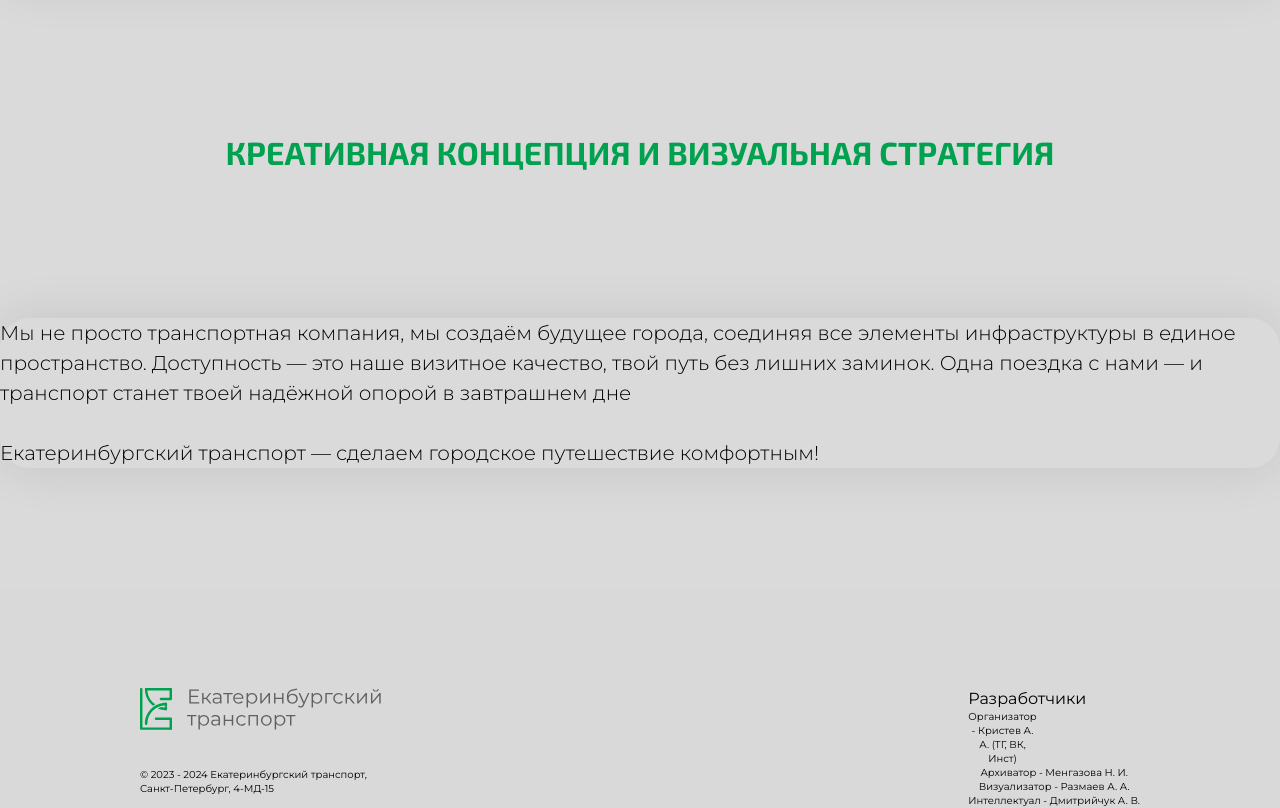
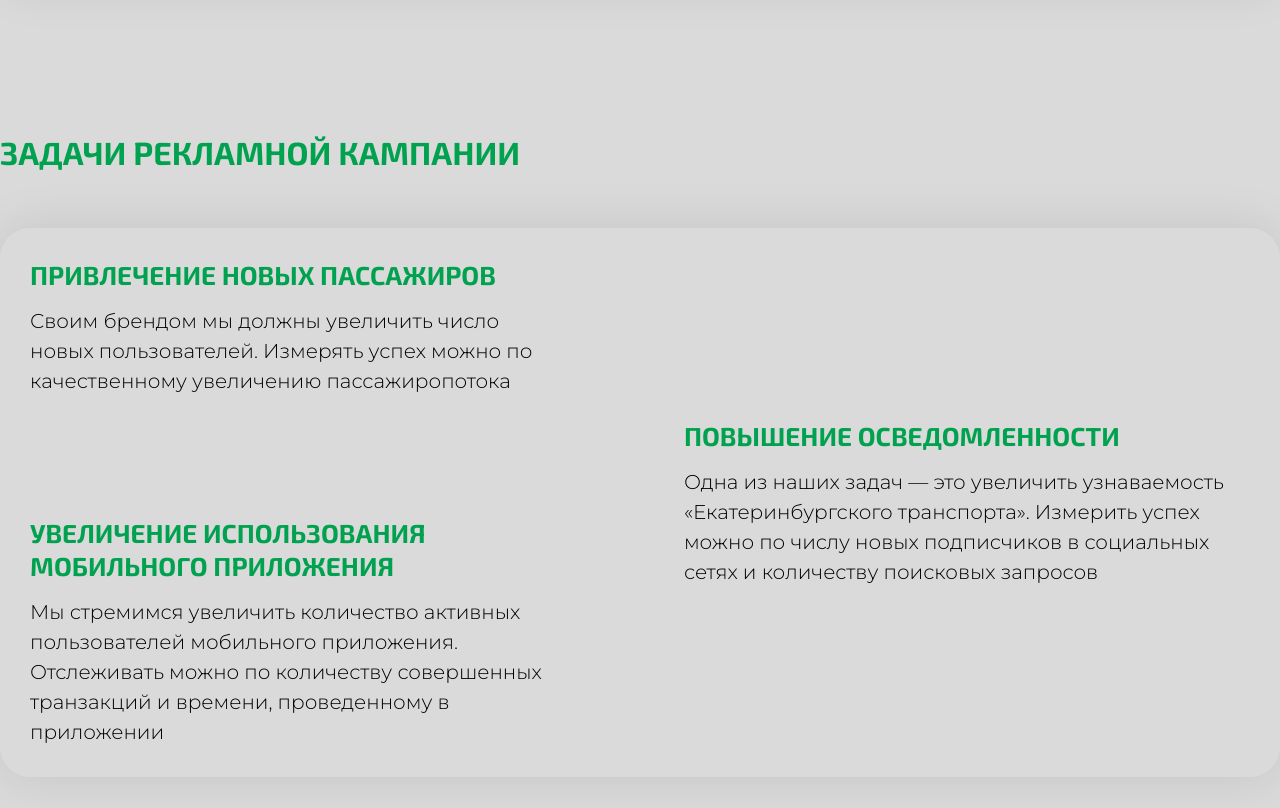
Before and after one commit to Felirian/ekb_transport, a React (Create React App) app: page / in a window 1280 px wide. Shown: the part 1640-2448 px from the top of the page. Built offline with nearby package versions, Linux system fonts and the light colour scheme.

Commit message:
add: aos

```diff
--- a/package.json
+++ b/package.json
@@ -6,6 +6,7 @@
     "@testing-library/jest-dom": "^5.17.0",
     "@testing-library/react": "^13.4.0",
     "@testing-library/user-event": "^13.5.0",
+    "aos": "^2.3.4",
     "react": "^18.2.0",
     "react-dom": "^18.2.0",
     "react-router-dom": "^6.21.3",
--- a/src/App.js
+++ b/src/App.js
@@ -4,7 +4,6 @@ import Main from "./pages/Main";
 import Logo from "./pages/Logo";
 import Style from "./pages/Style";
 import Header from "./components/Header";
-import {createGlobalStyle} from "styled-components";
 import {GlobalStyle} from "./shared/styles";
 import Footer from "./components/Footer";
 
--- a/src/components/Cards.js
+++ b/src/components/Cards.js
@@ -9,7 +9,6 @@ import {Container} from "../shared/styles";
 const Cards = (props) => {
   return (
     <Container>
-
       <CardImage src={img21} alt={''}/>
       <CardImage src={img22} alt={''}/>
       <CardImage src={img23} alt={''}/>
--- a/src/components/Footer.js
+++ b/src/components/Footer.js
@@ -1,6 +1,6 @@
 import React from "react";
 import styled from "styled-components";
-import {Caption, Container, P1, P2} from "../shared/styles";
+import {Caption, P2} from "../shared/styles";
 import SvgSelector from "../shared/SvgSelector";
 
 const Footer = () => {
--- a/src/components/Header.js
+++ b/src/components/Header.js
@@ -3,7 +3,7 @@ import styled from "styled-components";
 import SvgSelector from "../shared/SvgSelector";
 
 import {Link} from "react-router-dom";
-import {Container, H1, P1} from "../shared/styles";
+import {P1} from "../shared/styles";
 
 const Header = () => {
   return (
--- a/src/pages/Main.js
+++ b/src/pages/Main.js
@@ -1,10 +1,18 @@
-import React from 'react';
+import React, {useEffect} from 'react';
 import SvgSelector from "../shared/SvgSelector";
 import styled from "styled-components";
 import {Container, Frame, H1, H2, H3, P1, P2} from "../shared/styles";
 import {COLOR} from "../shared/variables";
+import AOS from "aos";
+import "aos/dist/aos.css";
 
 const Main = () => {
+
+  useEffect(() => {
+    AOS.init();
+    AOS.refresh();
+  }, []);
+
   return (
     <Container>
       <MainWrapper>
@@ -13,7 +21,7 @@ const Main = () => {
         </MainLogo>
 
         <Block1>
-          <Block1Column>
+          <Block1Column data-aos={'fade-right'}>
             <div style={{display: "flex", flexDirection: "column", gap: 5}}>
               <H1 style={{color: COLOR.green}}>Екатеринбургский </H1>
               <H2 style={{color: COLOR.grey}}>общественный транспорт</H2>
@@ -28,23 +36,23 @@ const Main = () => {
               экологическую ситуацию в городе
             </P2>
           </Block1Column>
-          <Block1Column>
+          <Block1Column data-aos={'fade-left'}>
             <H2>Содержание</H2>
             <NavList>
               <a href={'#Block1'}><P1>🡦 Введение. Миссия. Слоган. Позиционирование. Целевая аудитория</P1></a>
-              <a href={'#1'}><P1>🡦 Задачи рекламной кампании</P1></a>
-              <a href={'#1'}><P1>🡦 Креативная концепция и визуальная стратегия</P1></a>
-              <a href={'#1'}><P1>🡦 Ключевые сообщения</P1></a>
-              <a href={'#1'}><P1>🡦 Примеры типового решения</P1></a>
+              <a href={'#Block2'}><P1>🡦 Задачи рекламной кампании</P1></a>
+              <a href={'#Block3'}><P1>🡦 Креативная концепция и визуальная стратегия</P1></a>
+              <a href={'#Block4'}><P1>🡦 Ключевые сообщения</P1></a>
+              <a href={'#Block5'}><P1>🡦 Примеры типового решения</P1></a>
             </NavList>
           </Block1Column>
         </Block1>
 
-        <Frame id={'Block1'}>
+        <Frame id={'Block1'} data-aos={'fade-up'}>
           <Block2Wrapper>
             <Block2Row>
               <Block2Segment>
-                <H3>Позиционирование</H3>
+                <H3 >Позиционирование</H3>
                 <P1>
                   Мы позиционируем себя как транспортная система для всех жителей и гостей города. За счет визуально
                   понятных образов пути, транспорта, карты и дороги, мы вызовем у людей чувства надежности и
@@ -76,8 +84,41 @@ const Main = () => {
             </Block2Row>
           </Block2Wrapper>
         </Frame>
-        <H2>Креативная концепция и визуальная стратегия</H2>
-        <Frame>
+
+        <Block3Wrapper id={'Block2'}>
+          <H2 data-aos={'fade-right'}>Задачи рекламной кампании</H2>
+          <Frame data-aos={'fade-up'} data-aos-offset="0">
+            <Block3>
+              <Block3Wrapper>
+                <Block2Segment>
+                  <H3>Привлечение новых пассажиров</H3>
+                  <P1>
+                    Своим брендом мы должны увеличить число новых пользователей. Измерять успех можно по качественному
+                    увеличению пассажиропотока
+                  </P1>
+                </Block2Segment>
+                <Block2Segment>
+                  <H3>Увеличение использования мобильного приложения</H3>
+                  <P1>
+                    Мы стремимся увеличить количество активных пользователей мобильного приложения. Отслеживать можно по
+                    количеству совершенных транзакций и времени, проведенному в приложении
+                  </P1>
+                </Block2Segment>
+              </Block3Wrapper>
+              <Block2Segment>
+                <H3>Повышение осведомленности</H3>
+                <P1>
+                  Одна из наших задач — это увеличить узнаваемость «Екатеринбургского транспорта». Измерить успех можно
+                  по числу новых подписчиков в социальных сетях и количеству поисковых запросов
+                </P1>
+              </Block2Segment>
+            </Block3>
+          </Frame>
+        </Block3Wrapper>
+
+        <Block3Wrapper id={'Block3'}>
+          <H2 data-aos={'fade-right'}>Креативная концепция и визуальная стратегия</H2>
+          <Frame style={{padding: '30px'}} data-aos={'flip-down'}>
             <P1>
               Мы не просто транспортная компания, мы создаём будущее города, соединяя все элементы инфраструктуры в единое
               пространство. Доступность — это наше визитное качество, твой путь без лишних заминок. Одна поездка с нами —
@@ -86,6 +127,7 @@ const Main = () => {
               Екатеринбургский транспорт — сделаем городское путешествие комфортным!
             </P1>
           </Frame>
+        </Block3Wrapper>
       </MainWrapper>
     </Container>
   );
@@ -103,6 +145,7 @@ const MainWrapper = styled.div`
 const MainLogo = styled.div`
     margin: 120px 0;
 `
+
 const Block1 = styled.div`
     display: flex;
     justify-content: center;
@@ -117,6 +160,14 @@ const Block1Column = styled.div`
     align-items: flex-start;
     flex: 1 0 0;
     align-self: stretch;
+`
+const NavList = styled.div`
+    display: flex;
+    flex-direction: column;
+    align-items: flex-start;
+    gap: 25px;
+    align-self: stretch;
+    margin-top: 30px;
 `
 
 const Block2Wrapper = styled.div`
@@ -145,14 +196,24 @@ const Block2Segment = styled.div`
     }
 `
 
-
-const NavList = styled.div`
+const Block3Wrapper = styled.div`
     display: flex;
+    width: 100%;
     flex-direction: column;
-    align-items: flex-start;
-    gap: 25px;
+    align-items: center;
+    gap: 60px;
     align-self: stretch;
-    margin-top: 30px;
+    h2 {
+        width: 100%;
+    }
+`
+const Block3 = styled.div`
+    display: flex;
+    justify-content: center;
+    align-items: center;
+    gap: 60px;
+    align-self: stretch;
 `
 
+
 export default Main;
```
Also changed, not shown: 1 other file (tests, documents, lock files or other folders). Lines whose indentation alone changed are shown as unchanged.
